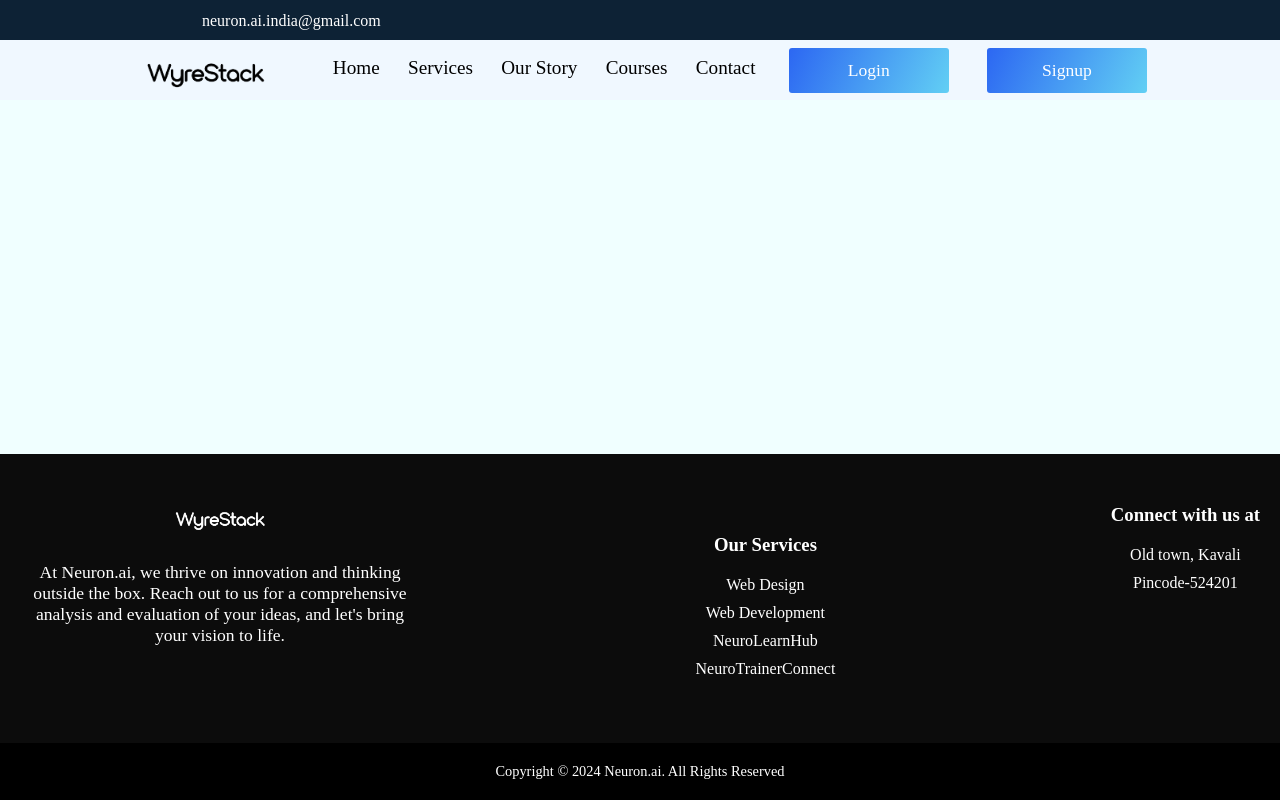
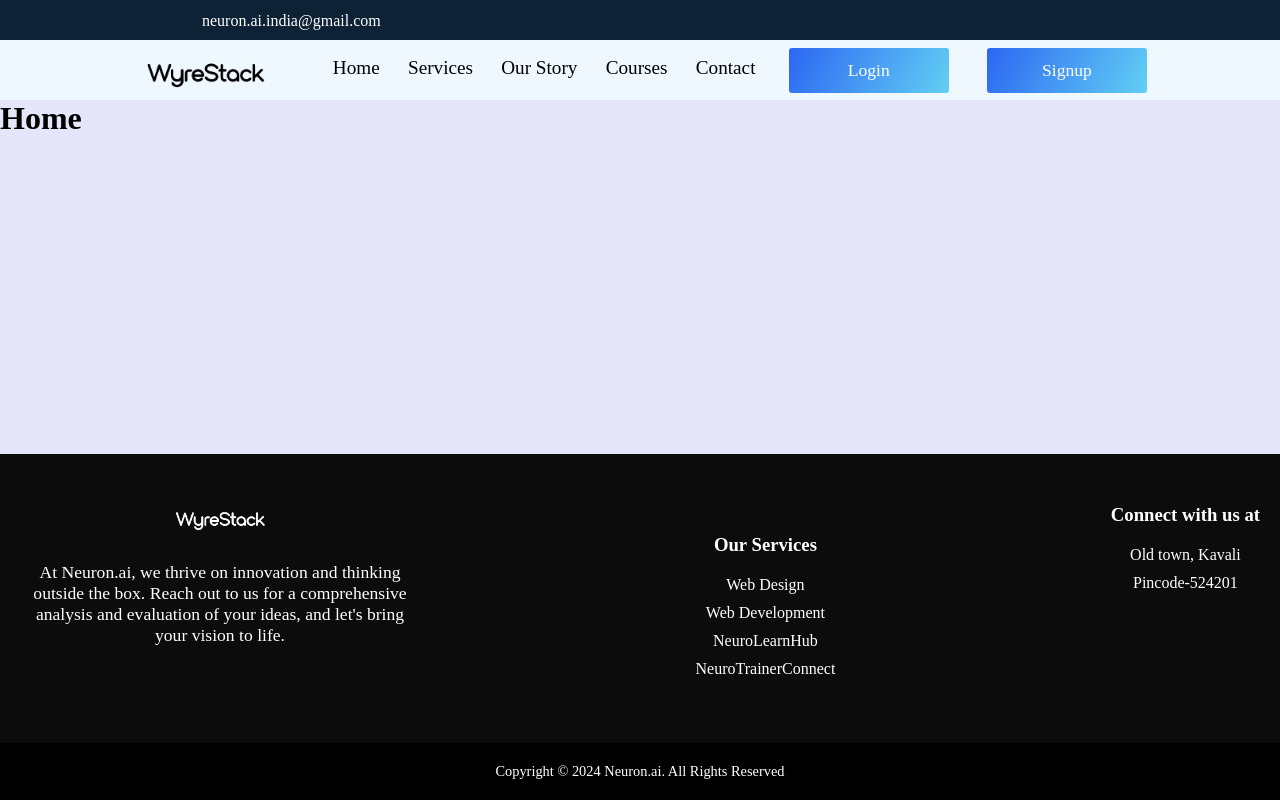
Before and after one commit to YachavarapuKarthik/wyrestack, a React (Vite) app in the folder client/: page / in a window 1280 px wide. Built offline with nearby package versions, Linux system fonts and the light colour scheme.

Commit message:
Css updated

```diff
--- a/client/src/App.tsx
+++ b/client/src/App.tsx
@@ -9,28 +9,6 @@ import LoginPopup from "./components/LoginPopup.tsx";
 import ForgotPassword from "./components/header/ForgotPassword.tsx";
 import Home from "./components/Home.tsx";
 
-// Custom LoginPopupWrapper Component
-const LoginPopupWrapper = () => {
-  const handleClosePopup = () => {
-    // Implement close popup functionality
-  };
-
-  const handleOpenSignup = () => {
-    // Implement open signup page functionality
-  };
-
-  const handleAuthSuccess = () => {
-    // Implement authentication success functionality
-  };
-
-  return (
-    <LoginPopup
-      closePopup={handleClosePopup}
-      openSignup={handleOpenSignup}
-      onAuthSuccess={handleAuthSuccess}
-    />
-  );
-};
 
 function App() {
   return (
@@ -39,6 +17,7 @@ function App() {
       <div className="app-container">
         <div className="content">
           <Routes>
+            <Route path="/" element = {<Home/>}/>
             <Route path="/forgot-password" element={<ForgotPassword/>} />
           </Routes>
         </div>
--- a/client/src/components/LoginPopup.tsx
+++ b/client/src/components/LoginPopup.tsx
@@ -54,6 +54,7 @@ const LoginPopup: React.FC<Props> = ({ closePopup, openSignup, onAuthSuccess })
           </div>
           <button type="submit" className="submit-btn">Login</button>
           <div className="toggle-form">
+            <span onClick={() => { closePopup(); openSignup(); }}>ForgotPassword</span>
             <span onClick={() => { closePopup(); openSignup(); }}>Don't have an account? Sign up</span>
           </div>
         </form>
--- a/client/src/index.css
+++ b/client/src/index.css
@@ -1,6 +1,6 @@
 html{
     scroll-behavior: smooth;
-    background-color: azure;
+    background-color: #E6E6FA;
 }
 
 body,html{
```
